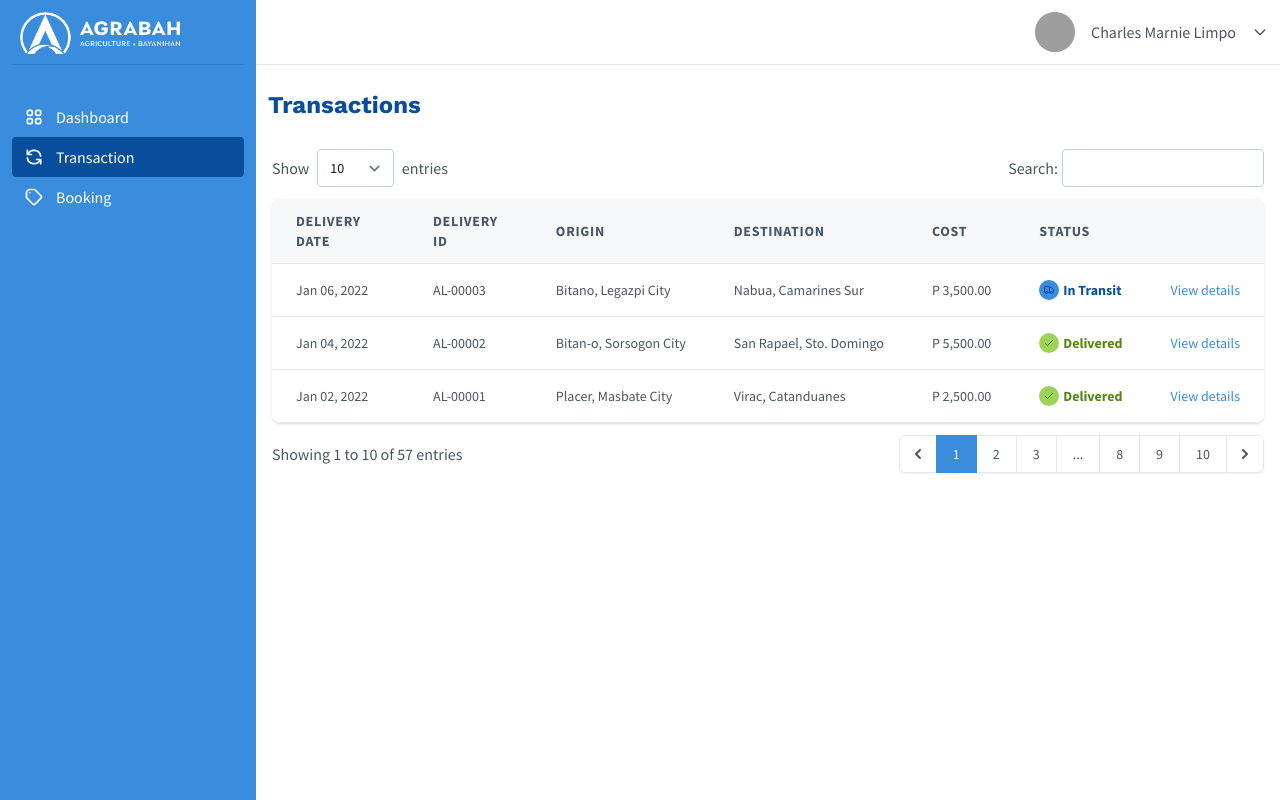
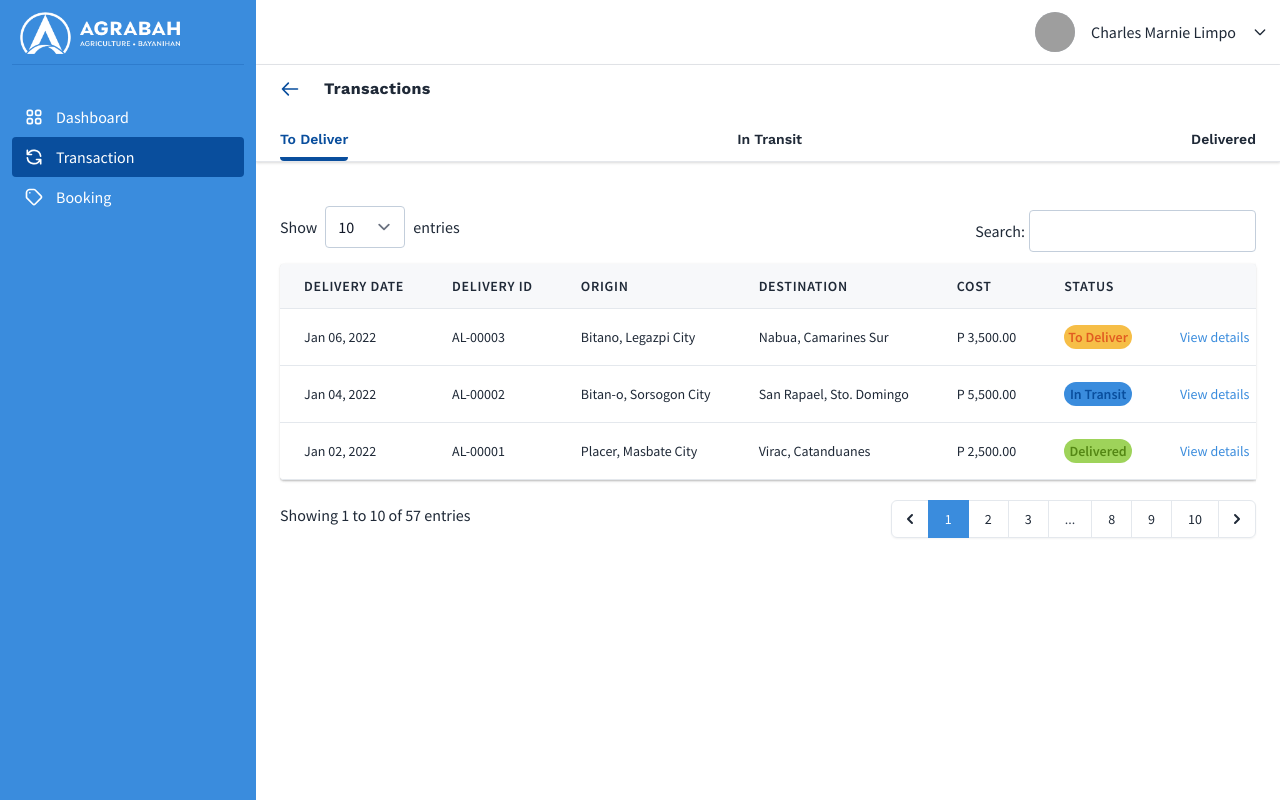
Before and after one commit to abaam/agrabha-logistic-front-end, a Vue app: page /transactions in a window 1280 px wide. Built offline with nearby package versions, Linux system fonts and the light colour scheme; grey boxes are pictures that could not be loaded; what vuex-shared-mutations would draw is missing.

Commit message:
Modified transaction table and change mobile nav UI

```diff
--- a/public/index.html
+++ b/public/index.html
@@ -6,9 +6,11 @@
     <meta name="viewport" content="width=device-width,initial-scale=1.0">
     <link rel="icon" href="<%= BASE_URL %>favicon.ico">
     <title><%= htmlWebpackPlugin.options.title %></title>
-    <link href="https://fonts.googleapis.com/css2?family=Source+Sans+Pro:wght@300;400;700&family=Work+Sans:wght@300;400;700&display=swap" rel="stylesheet">
+    <link rel="preconnect" href="https://fonts.googleapis.com">
+    <link rel="preconnect" href="https://fonts.gstatic.com" crossorigin>
+    <link href="https://fonts.googleapis.com/css2?family=Source+Sans+Pro:wght@300;400;600;700&family=Work+Sans:wght@300;400;500;600;700&display=swap" rel="stylesheet">
   </head>
-  <body class="antialiased text-gray-600">
+  <body class="antialiased overflow-x-hidden text-gray-800">
     <noscript>
       <strong>We're sorry but <%= htmlWebpackPlugin.options.title %> doesn't work properly without JavaScript enabled. Please enable it to continue.</strong>
     </noscript>
--- a/src/components/SidebarDesktop.vue
+++ b/src/components/SidebarDesktop.vue
@@ -1,5 +1,6 @@
 <template>
-   <aside class="hidden md:block w-64 p-3 bg-blue-light">
+   <div>
+       <aside class="hidden md:flex md:flex-col relative h-full w-64 p-3 bg-blue-light">
             <div class="flex justify-between items-center px-3">
                 <img class="w-40 -ml-1" src="../../public/img/agrabah-logo-white.png" alt="Agrabah Logo">
             </div>
@@ -16,6 +17,7 @@
                 </ul>
             </div>
         </aside>
+   </div>
 </template>
 
 <script>
--- a/src/components/SidebarMobile.vue
+++ b/src/components/SidebarMobile.vue
@@ -21,7 +21,7 @@
                     <div class="mt-8 overflow-y-auto flex-1">
                         <ul>
                             <li v-for="menu in sidebarMenus" :key="menu.label" class="text-white hover:bg-blue hover:text-grey-light rounded-md">
-                                <router-link :to="menu.href" class="flex items-center space-x-3 w-full px-3 py-2">
+                                <router-link :to="menu.href" active-class="bg-blue rounded" class="flex items-center space-x-3 w-full px-3 py-2">
                                     <component :is="menu.icon" class="h-5 w-5"/>
                                     <span>{{ menu.label }}</span>
                                 </router-link>
--- a/src/components/UserMenu.vue
+++ b/src/components/UserMenu.vue
@@ -1,6 +1,6 @@
 <template>
     <!-- User Menu -->
-    <Menu as="div" class="flex items-center relative">
+    <Menu as="div" class="flex items-center relative z-40">
         <MenuButton>
             <button class="flex space-x-4 items-center">
                 <img class="rounded-full bg-grey w-10 h-10" src="https://picsum.photos/200" alt="">
--- a/src/views/driver/Transaction.vue
+++ b/src/views/driver/Transaction.vue
@@ -2,37 +2,47 @@
     <div class="flex min-h-screen">
 
         <SidebarMobile ref="sidebar"/>
-
         <SidebarDesktop />
 
         <main class="flex-1">
+            <!-- Show if current route is /dashboard -->
             <nav class="flex justify-between md:justify-end items-center space-x-2 border-b p-3">
                 <button @click="$refs.sidebar.show()" type="button" class="md:hidden rounded p-1 focus:outline-none focus:ring-2 focus:ring-blue">
                     <MenuAlt1Icon class="h-6 w-6 text-blue cursor-pointer" />
                 </button>
-                <!-- Show on mobile devices -->
+
                 <img class="w-32 -ml-1 md:sr-only" src="../../../public/img/agrabah-logo.png" alt="Agrabah Logo">
 
                 <UserMenu />
             </nav>
+            <!-- /Show if current route is /dashboard -->
 
-            <section class="px-3 py-6">
-                <div class="flex items-center justify-between mb-3">
-                    <h1 class="text-2xl font-bold text-blue">Transactions</h1>
+            <!-- Else -->
+            <nav class="bg-white grid grid-cols-1 gap-y-7 border-b shadow px-6 pt-3">
+                <div class="flex items-center justify-start space-x-6">
+                    <router-link to="/dashboard">
+                        <ArrowLeftIcon class="h-5 w-5 text-blue" />
+                    </router-link>
+                    <h6 class="font-bold tracking-wide">Transactions</h6>
+                </div>
+                <div class="flex items-center justify-between">
+                    <h6 class="text-sm font-semibold pb-2 border-b-4 border-blue text-blue rounded-b">To Deliver</h6>
+                    <h6 class="text-sm font-semibold pb-2 border-b-4 border-white">In Transit</h6>
+                    <h6 class="text-sm font-semibold pb-2 border-b-4 border-white">Delivered</h6>
+                </div>
+            </nav>
+            <!-- /Else -->
 
-                    <div class="md:hidden flex items-center space-x-1">
-                        <FilterIcon class="w-4 h-4 text-blue" />
-                        <span class="uppercase text-xs font-semibold text-blue">Filter</span>
-                    </div>
-                </div>
+            <section class="px-3 py-6 md:p-6">
 
 
+                <!-- Table -->
                 <div class="hidden md:flex flex-col">
-                    <div class="flex justify-between mt-4 mb-3 px-1">
+                    <div class="flex items-center justify-between md:flex-col md:space-y-2 lg:flex-row mt-4 mb-3">
                         <!-- Filter -->
-                        <div class="flex items-center space-x-2 w-44">
+                        <div class="flex items-center space-x-2">
                             <p>Show</p>
-                            <select class="appearance-none rounded relative block w-full px-3 py-2 border border-grey placeholder-grey text-gray-900 focus:outline-none focus:ring-grey-dark focus:ring-0 focus:border-grey-dark focus:z-10 sm:text-sm">
+                            <select class="appearance-none rounded relative block w-20 px-3 py-2 border border-grey text-gray-900 focus:outline-none focus:ring-grey-dark focus:ring-0 focus:border-grey-dark focus:z-10">
                                 <option>10</option>
                                 <option>25</option>
                                 <option>100</option>
@@ -43,32 +53,33 @@
                         <!-- Search -->
                         <div class="flex items-center space-x-1">
                             <p>Search:</p>
-                            <input type="text" class="appearance-none rounded relative block w-full px-3 py-2 border border-grey placeholder-grey text-gray-900 focus:outline-none focus:ring-grey-dark focus:ring-0 focus:border-grey-dark focus:z-10 sm:text-sm">
+                            <input type="text" class="appearance-none rounded relative block w-full px-3 py-2 border border-grey text-gray-900 focus:outline-none focus:ring-grey-dark focus:ring-0 focus:border-grey-dark focus:z-10">
                         </div>
                     </div>
 
+                    <section class="container mx-auto grid grid-cols-1 shadow rounded">
                         <div class="-my-2 overflow-x-auto">
-                        <div class="py-2 align-middle inline-block min-w-full md:px-1">
-                            <div class="shadow overflow-hidden border-b border-grey-light sm:rounded-lg">
+                            <div class="py-2 align-middle inline-block min-w-full">
+                                <div class="shadow overflow-hidden border-b border-grey-light sm:rounded">
                                     <table class="min-w-full divide-y divide-grey-light">
                                         <thead class="bg-grey-light bg-opacity-30">
                                             <tr>
-                                            <th scope="col" class="px-6 py-3 text-left text-sm font-semibold uppercase tracking-wider">
+                                                <th scope="col" class="px-6 py-3 text-left text-sm font-semibold uppercase tracking-wider whitespace-nowrap">
                                                     Delivery Date
                                                 </th>
-                                            <th scope="col" class="px-6 py-3 text-left text-sm font-semibold uppercase tracking-wider">
+                                                <th scope="col" class="px-6 py-3 text-left text-sm font-semibold uppercase tracking-wider whitespace-nowrap">
                                                     Delivery ID
                                                 </th>
-                                            <th scope="col" class="px-6 py-3 text-left text-sm font-semibold uppercase tracking-wider">
+                                                <th scope="col" class="px-6 py-3 text-left text-sm font-semibold uppercase tracking-wider whitespace-nowrap">
                                                     Origin
                                                 </th>
-                                            <th scope="col" class="px-6 py-3 text-left text-sm font-semibold uppercase tracking-wider">
+                                                <th scope="col" class="px-6 py-3 text-left text-sm font-semibold uppercase tracking-wider whitespace-nowrap">
                                                     Destination
                                                 </th>
-                                            <th scope="col" class="px-6 py-3 text-left text-sm font-semibold uppercase tracking-wider">
+                                                <th scope="col" class="px-6 py-3 text-left text-sm font-semibold uppercase tracking-wider whitespace-nowrap">
                                                     Cost
                                                 </th>
-                                            <th scope="col" class="px-6 py-3 text-left text-sm font-semibold uppercase tracking-wider">
+                                                <th scope="col" class="px-6 py-3 text-left text-sm font-semibold uppercase tracking-wider whitespace-nowrap">
                                                     Status
                                                 </th>
                                                 <th scope="col" class="relative px-6 py-3">
@@ -94,17 +105,20 @@
                                                     <div class="text-sm">{{ delivery.cost }}</div>
                                                 </td>
                                                 <td class="px-6 py-4 whitespace-nowrap">
-                                                <div v-if="delivery.status == 'In Transit'" class="flex items-center text-blue space-x-1">
-                                                    <div class="flex items-center justify-center rounded-full h-5 w-5 bg-blue-light">
-                                                        <TruckIcon class="h-3 w-3 text-blue" />
-                                                    </div>
+                                                    <div v-if="delivery.status == 'In Transit'">
+                                                        <div class="flex items-center justify-center rounded-full w-auto py-0.5 px-1 bg-blue-light">
                                                             <p class="text-blue text-sm font-semibold">{{ delivery.status }}</p>
                                                         </div>
-                                                <div v-else class="flex items-center text-blue space-x-1">
-                                                    <div class="flex items-center justify-center rounded-full h-5 w-5 bg-green-light">
-                                                        <CheckIcon class="h-3 w-3 text-green" />
                                                     </div>
+                                                    <div v-else-if="delivery.status == 'To Deliver'">
+                                                        <div class="flex items-center justify-center rounded-full w-auto py-0.5 px-1 bg-orange-light">
+                                                            <p class="text-orange text-sm font-semibold">{{ delivery.status }}</p>
+                                                        </div>
+                                                    </div>
+                                                    <div v-if="delivery.status == 'Delivered'">
+                                                        <div class="flex items-center justify-center rounded-full w-auto py-0.5 px-1 bg-green-light">
                                                             <p class="text-green text-sm font-semibold">{{ delivery.status }}</p>
+                                                        </div>
                                                     </div>
                                                 </td>
                                                 <td class="px-6 py-4 whitespace-nowrap text-right text-sm">
@@ -116,8 +130,9 @@
                                 </div>
                             </div>
                         </div>
+                    </section>
 
-                    <div class="flex items-center justify-between mt-3 px-1">
+                    <div class="flex items-center justify-between md:flex-col md:space-y-2 lg:flex-row mt-3">
                         <p>Showing <span>1</span> to <span>10</span> of <span>57</span> entries</p>
                         <div>
                             <nav class="relative z-0 inline-flex rounded-md shadow-sm -space-x-px" aria-label="Pagination">
@@ -154,8 +169,9 @@
                         </div>
                     </div>
                 </div>
+                <!-- /Table -->
 
-                <div v-for="delivery in deliveries" :key="delivery.id" class="md:hidden flex flex-col space-y-2 rounded border border-grey-light px-3 py-2 mb-2">
+                <div v-for="delivery in deliveries" :key="delivery.id" class="bg-white shadow md:hidden flex flex-col space-y-2 rounded border border-grey-light px-3 py-2 mb-2">
                     <div class="flex items-center justify-between">
                         <p class="font-semibold">{{ delivery.id }}</p>
                         <p class="font-bold">{{ delivery.cost }}</p>
@@ -172,7 +188,12 @@
                         </div>
                         <p class="text-blue text-sm font-semibold">{{ delivery.status }}</p>
                     </div>
-
+                    <div v-else-if="delivery.status == 'To Deliver'" class="flex items-center text-orange space-x-1">
+                        <div class="flex items-center justify-center rounded-full h-5 w-5 bg-orange-light">
+                            <CubeIcon class="h-3 w-3 text-orange" />
+                        </div>
+                        <p class="text-orange text-sm font-semibold">{{ delivery.status }}</p>
+                    </div>
                     <div v-else class="flex items-center text-green space-x-1">
                         <div class="flex items-center justify-center rounded-full h-5 w-5 bg-green-light">
                             <CheckIcon class="h-3 w-3 text-green" />
@@ -190,7 +211,7 @@
     import UserMenu from "../../components/UserMenu"
     import SidebarDesktop from "../../components/SidebarDesktop"
     import SidebarMobile from "../../components/SidebarMobile"
-    import { MenuAlt1Icon, TagIcon, FilterIcon, CheckIcon, TruckIcon, RefreshIcon } from '@heroicons/vue/outline'
+    import { MenuAlt1Icon, TagIcon, FilterIcon, CheckIcon, TruckIcon, RefreshIcon, CubeIcon, ArrowLeftIcon } from '@heroicons/vue/outline'
     import { ChevronRightIcon, ChevronLeftIcon } from '@heroicons/vue/solid'
 
     const deliveries = [
@@ -202,7 +223,7 @@
             description: 'Two (2) sacks of carrots',
             weight: '50 kgs',
             cost: 'P 3,500.00',
-            status: 'In Transit'
+            status: 'To Deliver'
         },
         {
             date: 'Jan 04, 2022',
@@ -212,7 +233,7 @@
             description: 'Ten (10) sacks of rice',
             weight: '250 kgs',
             cost: 'P 5,500.00',
-            status: 'Delivered'
+            status: 'In Transit'
         },
         {
             date: 'Jan 02, 2022',
@@ -236,7 +257,7 @@
             }
         },
         components: {
-            MenuAlt1Icon, CheckIcon, TruckIcon, TagIcon, FilterIcon, RefreshIcon, ChevronRightIcon, ChevronLeftIcon, UserMenu, SidebarDesktop, SidebarMobile
+            MenuAlt1Icon, CheckIcon, TruckIcon, TagIcon, FilterIcon, RefreshIcon, CubeIcon, ChevronRightIcon, ChevronLeftIcon, ArrowLeftIcon, UserMenu, SidebarDesktop, SidebarMobile
         }
     }
 </script>
```
Lines whose indentation alone changed are shown as unchanged.
